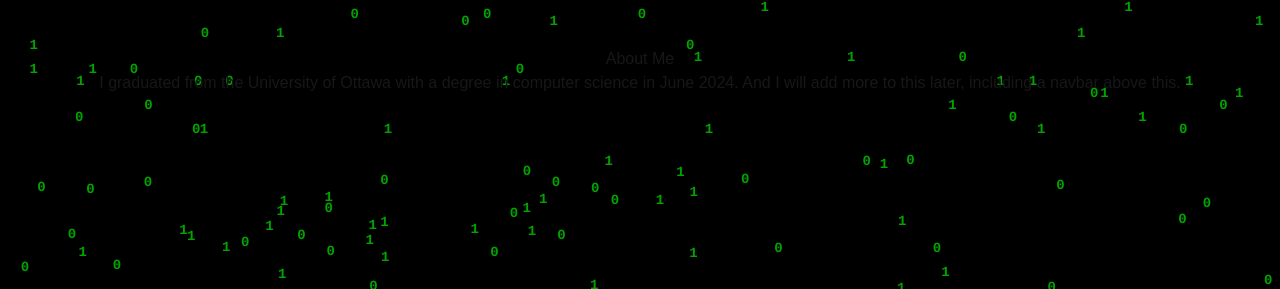
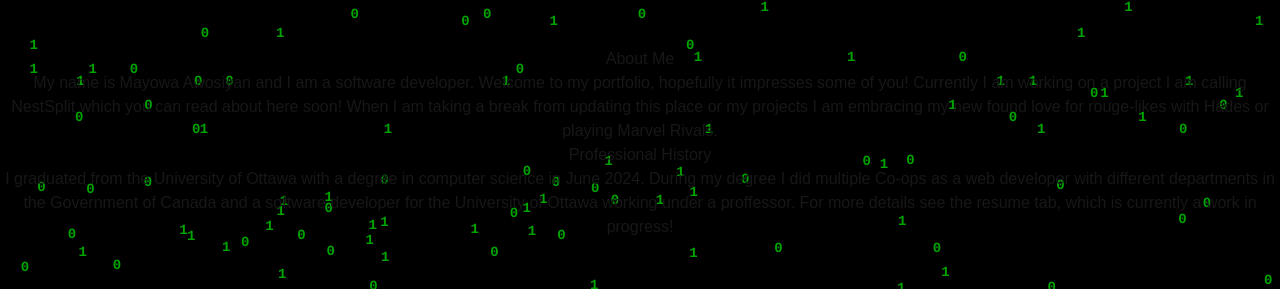
Before and after one commit to Mayowa-Awosiyan01/Mayowa-Awosiyan, a Next.js app: page / in a window 1280 px wide. Shown: the part 137-426 px from the top of the page. Built offline with nearby package versions, Linux system fonts and the light colour scheme.

Commit message:
About me and Professional Summary

```diff
--- a/app/page.tsx
+++ b/app/page.tsx
@@ -14,9 +14,21 @@ export default function Home() {
       <div className="text-center gap-4">
         <h1 className="text-center">About Me</h1>
         <p className="text- center">
+          My name is Mayowa Awosiyan and I am a software developer. Welcome to
+          my portfolio, hopefully it impresses some of you! Currently I am
+          working on a project I am calling NestSplit which you can read about
+          here soon! When I am taking a break from updating this place or my
+          projects I am embracing my new found love for rouge-likes with Hades
+          or playing Marvel Rivals.
+        </p>
+        <h1 className="text-center">Professional History</h1>
+        <p className="text- center">
           I graduated from the University of Ottawa with a degree in computer
-          science in June 2024. And I will add more to this later, including a
-          navbar above this.
+          science in June 2024. During my degree I did multiple Co-ops as a web
+          developer with different departments in the Government of Canada and a
+          software developer for the University of Ottawa working under a
+          proffessor. For more details see the resume tab, which is currently a
+          work in progress!
         </p>
       </div>
     </div>
```
